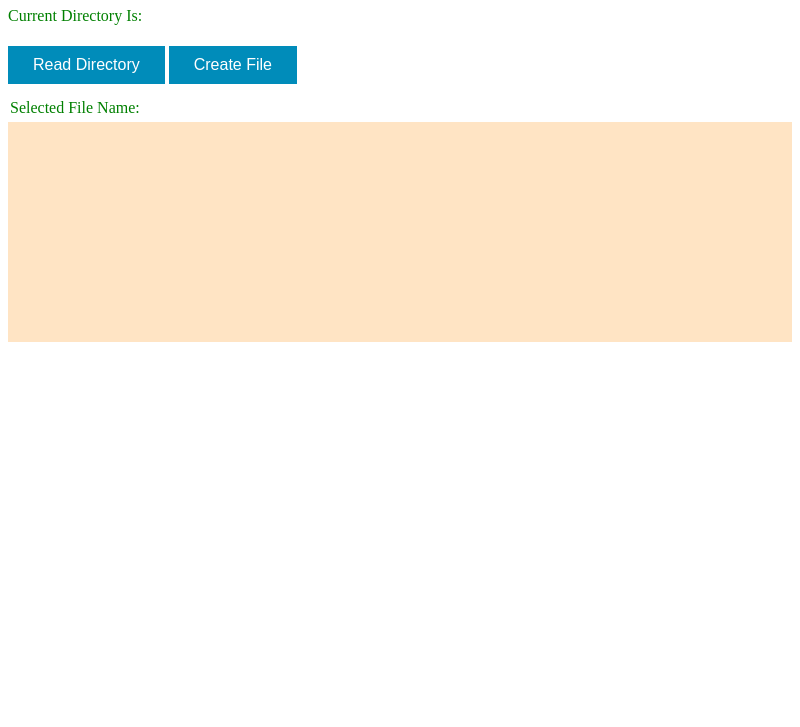
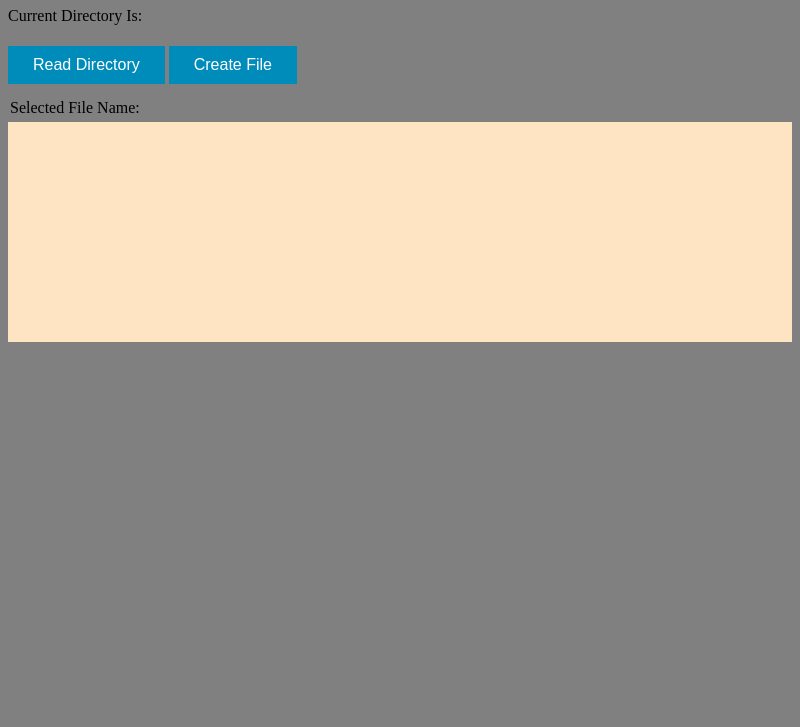
Before and after one commit to mexvance/Electron_3, an Electron app: page index.html in a window 800 px wide. Shown: the part 73-800 px from the top of the page. Drawn offline with Linux system fonts and the light colour scheme; no server answers.

Commit message:
added different colors for background/foreground

```diff
--- a/index.css
+++ b/index.css
@@ -5,6 +5,9 @@ li{
     padding: 1vw;
 }
 
+.titles{
+    color:black;
+}
 li:hover{
     background-color: bisque;
 }
@@ -42,3 +45,6 @@ li:hover{
       margin-bottom: 5px;
       margin-left: 2px;
 }
+body{
+    background-color: gray;
+}
--- a/index.html
+++ b/index.html
@@ -10,7 +10,7 @@
   <body>
     <h1>Electron File Editor</h1>
   </body>
-  <div style="color: green">
+  <div class="titles">
     Current Directory Is: <span id="workingDirectory"></span>
   </div>
   <ul id="fileList"></ul>
@@ -19,8 +19,10 @@
     <button id="savebutton" class="button" onclick="saveFile()">Create File</button>
   </div>
   <div style="display:flex">
-  <div class="filetitle" style="color: green">Selected File Name:</div>
-  <div class="filetitle" id="selectedFile" style="color: green"></div>
+  <div class="titles">
+    <div class="filetitle" class="titles">Selected File Name:</div>
+    <div class="filetitle" id="selectedFile"></div>
+  </div>
   </div>
 
   <div id="savepopup" style="display: none">
--- a/index.js
+++ b/index.js
@@ -20,7 +20,7 @@ function createWindow () {
   win.loadFile('index.html')
 
   // Open the DevTools.
-  win.webContents.openDevTools()
+  //win.webContents.openDevTools()
   win.on('closed', () => {
     win = null
    })
```
